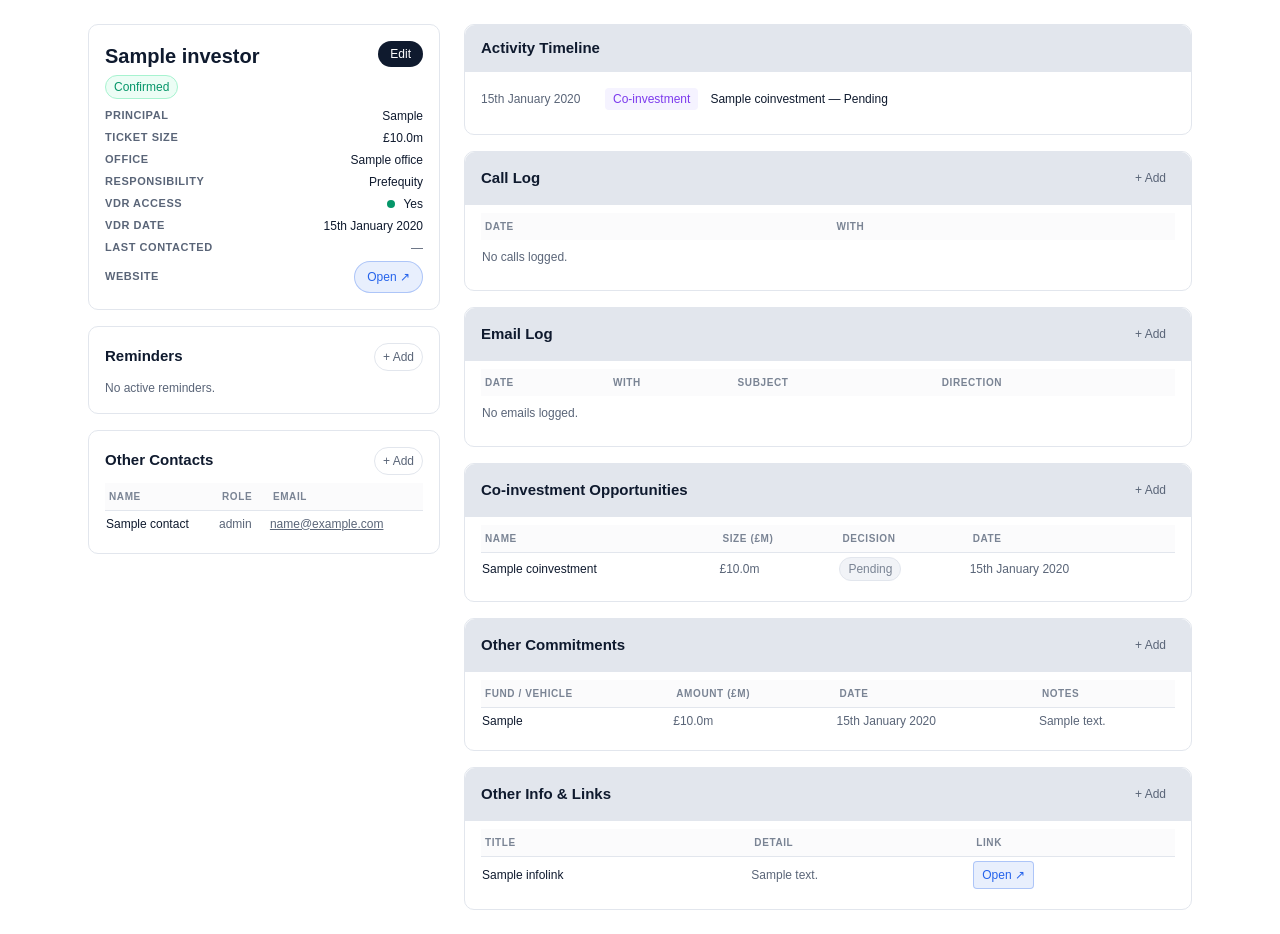
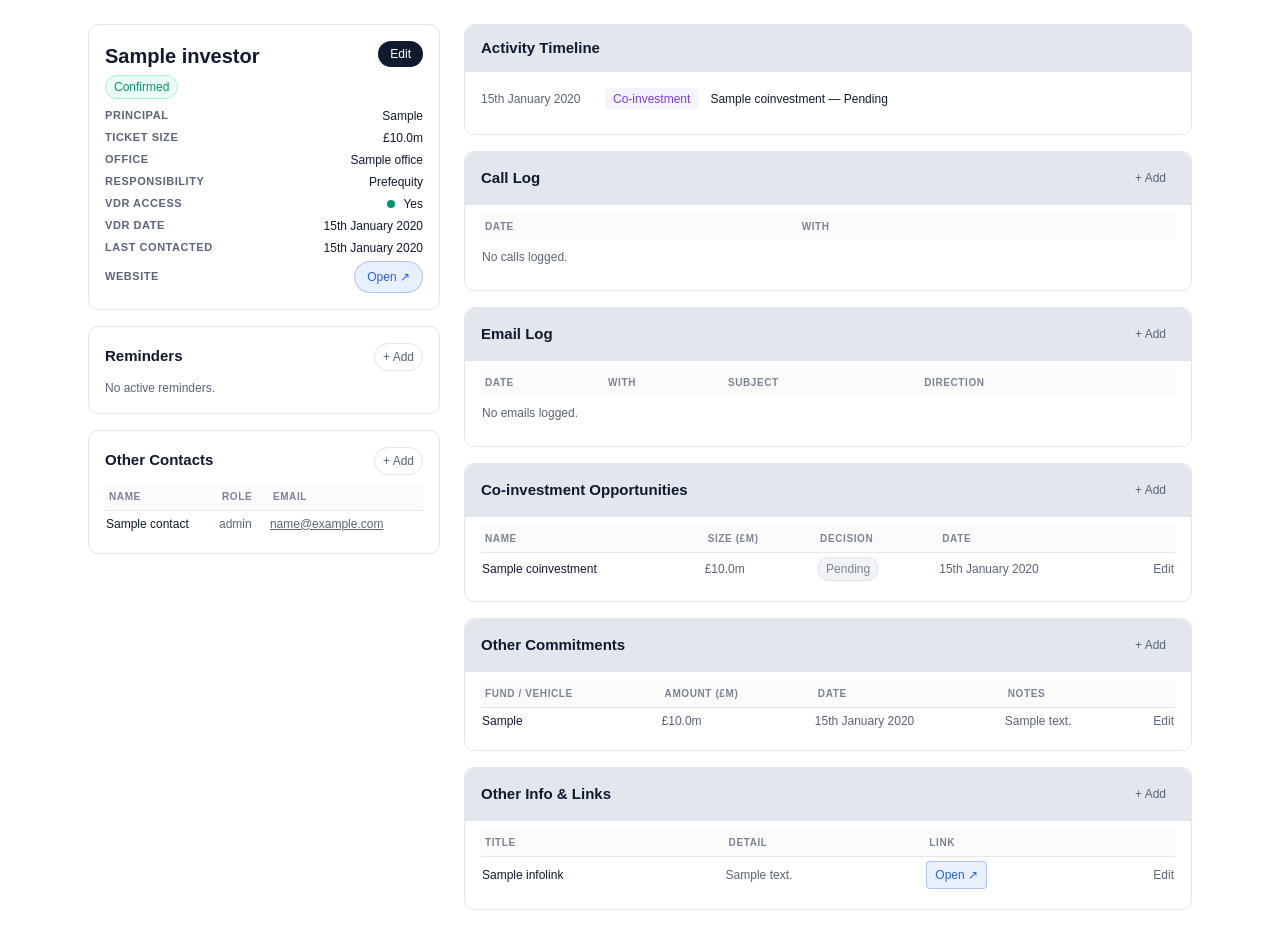
Before and after one commit to RoyKeane94/pref_investor_crm, a Django app: page /investors/1/ in a window 1280 px wide. Shown: the part 74-1008 px from the top of the page. Run offline with Django 5.2, Linux system fonts and the light colour scheme; a user stored in the database is signed in; data comes from the database, SQL or seed files in the repository; tables that the repository leaves empty hold one stand-in row (values such as "Sample post"); data that the repository does not hold is empty.

Commit message:
Editing logs

```diff
--- a/investor_crm/crm/models.py
+++ b/investor_crm/crm/models.py
@@ -78,13 +78,16 @@ class Investor(models.Model):
 
     @property
     def last_contacted(self):
-        """Return the most recent date from call_logs or email_logs, or None."""
+        """Return the most recent date from call_logs, email_logs or co_investments, or None."""
         from itertools import chain
 
         dates = list(
             chain(
                 self.call_logs.values_list('date', flat=True),
                 self.email_logs.values_list('date', flat=True),
+                self.co_investments.exclude(date__isnull=True).values_list(
+                    'date', flat=True
+                ),
             )
         )
         return max(dates) if dates else None
--- a/investor_crm/crm/templates/crm/base.html
+++ b/investor_crm/crm/templates/crm/base.html
@@ -5,6 +5,7 @@
   <meta charset="utf-8">
   <title>{% block title %}Investor CRM{% endblock %}</title>
   <meta name="viewport" content="width=device-width, initial-scale=1">
+  <link rel="icon" type="image/png" href="{% static 'favicon.png' %}">
   <link rel="stylesheet" href="{% static 'css/output.css' %}">
   <script src="https://unpkg.com/htmx.org@2.0.2" defer></script>
   <script>
--- a/investor_crm/crm/templates/crm/partials/call_log_form.html
+++ b/investor_crm/crm/templates/crm/partials/call_log_form.html
@@ -68,6 +68,7 @@
       <tr>
         <th class="py-1.5 px-1">Date</th>
         <th class="py-1.5 px-1">With</th>
+        <th class="py-1.5 px-1 text-right"></th>
       </tr>
     </thead>
     <tbody class="text-grey" x-data="{ openNote: null }">
@@ -78,22 +79,33 @@
           @click="openNote === {{ call.pk }} ? openNote = null : openNote = {{ call.pk }}">
           <td class="py-1 text-navy">{{ call.date|date_ordinal }}</td>
           <td class="py-1">{{ call.with_display|default:"—" }}</td>
+          <td class="py-1 text-right">
+            <button
+              type="button"
+              class="text-body-sm text-grey hover:text-accent"
+              hx-get="{% url 'crm:calllog_edit' investor.pk call.pk %}"
+              hx-target="#modal-container"
+              hx-swap="innerHTML"
+              @click.stop>
+              Edit
+            </button>
+          </td>
         </tr>
         {% if call.notes %}
         <tr x-show="(showAll || {{ forloop.counter }} <= 5) && openNote === {{ call.pk }}">
-          <td colspan="2" class="py-2 px-3 bg-grey-card text-grey">
+          <td colspan="3" class="py-2 px-3 bg-grey-card text-grey">
             {{ call.notes|linebreaksbr }}
           </td>
         </tr>
         {% endif %}
       {% empty %}
         <tr>
-          <td colspan="2" class="py-2 text-grey">No calls logged.</td>
+          <td colspan="3" class="py-2 text-grey">No calls logged.</td>
         </tr>
       {% endfor %}
       {% if call_logs|length > 5 %}
         <tr x-show="!showAll" class="border-t border-grey-border">
-          <td colspan="2" class="py-2">
+          <td colspan="3" class="py-2">
             <button type="button" @click="showAll = true"
                     class="text-body-sm text-accent hover:underline font-medium">
               Show all ({{ call_logs|length }})
--- a/investor_crm/crm/templates/crm/partials/co_investment_form.html
+++ b/investor_crm/crm/templates/crm/partials/co_investment_form.html
@@ -70,6 +70,7 @@
         <th class="py-1.5 px-1">Size (£m)</th>
         <th class="py-1.5 px-1">Decision</th>
         <th class="py-1.5 px-1">Date</th>
+        <th class="py-1.5 px-1 text-right"></th>
       </tr>
     </thead>
     <tbody class="text-grey">
@@ -93,15 +94,25 @@
             </span>
           </td>
           <td class="py-1">{% if coinvest.date %}{{ coinvest.date|date_ordinal }}{% else %}—{% endif %}</td>
+          <td class="py-1 text-right">
+            <button
+              type="button"
+              class="text-body-sm text-grey hover:text-accent"
+              hx-get="{% url 'crm:coinvestment_edit' investor.pk coinvest.pk %}"
+              hx-target="#modal-container"
+              hx-swap="innerHTML">
+              Edit
+            </button>
+          </td>
         </tr>
       {% empty %}
         <tr>
-          <td colspan="4" class="py-2 text-grey">No co-investments.</td>
+          <td colspan="5" class="py-2 text-grey">No co-investments.</td>
         </tr>
       {% endfor %}
       {% if co_investments|length > 5 %}
         <tr x-show="!showAll" class="border-t border-grey-border">
-          <td colspan="4" class="py-2">
+          <td colspan="5" class="py-2">
             <button type="button" @click="showAll = true"
                     class="text-body-sm text-accent hover:underline font-medium">
               Show all ({{ co_investments|length }})
--- a/investor_crm/crm/templates/crm/partials/commitment_form.html
+++ b/investor_crm/crm/templates/crm/partials/commitment_form.html
@@ -66,6 +66,7 @@
         <th class="py-1.5 px-1">Amount (£m)</th>
         <th class="py-1.5 px-1">Date</th>
         <th class="py-1.5 px-1">Notes</th>
+        <th class="py-1.5 px-1 text-right"></th>
       </tr>
     </thead>
     <tbody class="text-grey">
@@ -82,15 +83,25 @@
           </td>
           <td class="py-1">{% if c.date %}{{ c.date|date_ordinal }}{% else %}—{% endif %}</td>
           <td class="py-1">{{ c.notes|default:"—" }}</td>
+          <td class="py-1 text-right">
+            <button
+              type="button"
+              class="text-body-sm text-grey hover:text-accent"
+              hx-get="{% url 'crm:commitment_edit' investor.pk c.pk %}"
+              hx-target="#modal-container"
+              hx-swap="innerHTML">
+              Edit
+            </button>
+          </td>
         </tr>
       {% empty %}
         <tr>
-          <td colspan="4" class="py-2 text-grey">No other commitments.</td>
+          <td colspan="5" class="py-2 text-grey">No other commitments.</td>
         </tr>
       {% endfor %}
       {% if commitments|length > 5 %}
         <tr x-show="!showAll" class="border-t border-grey-border">
-          <td colspan="4" class="py-2">
+          <td colspan="5" class="py-2">
             <button type="button" @click="showAll = true"
                     class="text-body-sm text-accent hover:underline font-medium">
               Show all ({{ commitments|length }})
--- a/investor_crm/crm/templates/crm/partials/email_log_form.html
+++ b/investor_crm/crm/templates/crm/partials/email_log_form.html
@@ -70,6 +70,7 @@
         <th class="py-1.5 px-1">With</th>
         <th class="py-1.5 px-1">Subject</th>
         <th class="py-1.5 px-1">Direction</th>
+        <th class="py-1.5 px-1 text-right"></th>
       </tr>
     </thead>
     <tbody class="text-grey" x-data="{ openNote: null }">
@@ -91,22 +92,33 @@
               {{ email.get_direction_display }}
             </span>
           </td>
+          <td class="py-1 text-right">
+            <button
+              type="button"
+              class="text-body-sm text-grey hover:text-accent"
+              hx-get="{% url 'crm:emaillog_edit' investor.pk email.pk %}"
+              hx-target="#modal-container"
+              hx-swap="innerHTML"
+              @click.stop>
+              Edit
+            </button>
+          </td>
         </tr>
         {% if email.notes %}
         <tr x-show="(showAll || {{ forloop.counter }} <= 5) && openNote === {{ email.pk }}">
-          <td colspan="4" class="py-2 px-3 bg-grey-card text-grey">
+          <td colspan="5" class="py-2 px-3 bg-grey-card text-grey">
             {{ email.notes|linebreaksbr }}
           </td>
         </tr>
         {% endif %}
       {% empty %}
         <tr>
-          <td colspan="4" class="py-2 text-grey">No emails logged.</td>
+          <td colspan="5" class="py-2 text-grey">No emails logged.</td>
         </tr>
       {% endfor %}
       {% if email_logs|length > 5 %}
         <tr x-show="!showAll" class="border-t border-grey-border">
-          <td colspan="4" class="py-2">
+          <td colspan="5" class="py-2">
             <button type="button" @click="showAll = true"
                     class="text-body-sm text-accent hover:underline font-medium">
               Show all ({{ email_logs|length }})
--- a/investor_crm/crm/templates/crm/partials/info_link_form.html
+++ b/investor_crm/crm/templates/crm/partials/info_link_form.html
@@ -64,6 +64,7 @@
         <th class="py-1.5 px-1">Title</th>
         <th class="py-1.5 px-1">Detail</th>
         <th class="py-1.5 px-1">Link</th>
+        <th class="py-1.5 px-1 text-right"></th>
       </tr>
     </thead>
     <tbody class="text-grey">
@@ -82,15 +83,25 @@
               —
             {% endif %}
           </td>
+          <td class="py-1 text-right">
+            <button
+              type="button"
+              class="text-body-sm text-grey hover:text-accent"
+              hx-get="{% url 'crm:infolink_edit' investor.pk info.pk %}"
+              hx-target="#modal-container"
+              hx-swap="innerHTML">
+              Edit
+            </button>
+          </td>
         </tr>
       {% empty %}
         <tr>
-          <td colspan="3" class="py-2 text-grey">No info links.</td>
+          <td colspan="4" class="py-2 text-grey">No info links.</td>
         </tr>
       {% endfor %}
       {% if info_links|length > 5 %}
         <tr x-show="!showAll" class="border-t border-grey-border">
-          <td colspan="3" class="py-2">
+          <td colspan="4" class="py-2">
             <button type="button" @click="showAll = true"
                     class="text-body-sm text-accent hover:underline font-medium">
               Show all ({{ info_links|length }})
--- a/investor_crm/crm/urls.py
+++ b/investor_crm/crm/urls.py
@@ -31,6 +31,11 @@ urlpatterns = [
         name='calllog_delete',
     ),
     path(
+        'investors/<int:pk>/calls/<int:call_pk>/edit/',
+        views.calllog_edit,
+        name='calllog_edit',
+    ),
+    path(
         'investors/<int:pk>/emails/create/',
         views.emaillog_create,
         name='emaillog_create',
@@ -39,6 +44,11 @@ urlpatterns = [
         'investors/<int:pk>/emails/<int:email_pk>/delete/',
         views.emaillog_delete,
         name='emaillog_delete',
+    ),
+    path(
+        'investors/<int:pk>/emails/<int:email_pk>/edit/',
+        views.emaillog_edit,
+        name='emaillog_edit',
     ),
     path(
         'investors/<int:pk>/coinvestments/create/',
@@ -51,6 +61,11 @@ urlpatterns = [
         name='coinvestment_delete',
     ),
     path(
+        'investors/<int:pk>/coinvestments/<int:coinvest_pk>/edit/',
+        views.coinvestment_edit,
+        name='coinvestment_edit',
+    ),
+    path(
         'investors/<int:pk>/commitments/create/',
         views.commitment_create,
         name='commitment_create',
@@ -61,6 +76,11 @@ urlpatterns = [
         name='commitment_delete',
     ),
     path(
+        'investors/<int:pk>/commitments/<int:commit_pk>/edit/',
+        views.commitment_edit,
+        name='commitment_edit',
+    ),
+    path(
         'investors/<int:pk>/infolinks/create/',
         views.infolink_create,
         name='infolink_create',
@@ -69,6 +89,11 @@ urlpatterns = [
         'investors/<int:pk>/infolinks/<int:link_pk>/delete/',
         views.infolink_delete,
         name='infolink_delete',
+    ),
+    path(
+        'investors/<int:pk>/infolinks/<int:link_pk>/edit/',
+        views.infolink_edit,
+        name='infolink_edit',
     ),
     path(
         'investors/<int:pk>/reminders/create/',
--- a/investor_crm/crm/views.py
+++ b/investor_crm/crm/views.py
@@ -3,7 +3,8 @@ from itertools import chain
 
 from django.contrib.auth.decorators import login_required
 from django.db.models import Count, DateField, OuterRef, Q, Subquery
-from django.db.models.functions import Greatest
+from django.db.models import Value
+from django.db.models.functions import Coalesce, Greatest, NullIf
 from django.http import HttpRequest, HttpResponse, HttpResponseBadRequest
 from django.conf import settings
 from django.shortcuts import get_object_or_404, redirect, render
@@ -49,11 +50,28 @@ def _annotated_investors():
         .order_by('-date')
         .values('date')[:1]
     )
+    latest_coinvestment = (
+        CoInvestment.objects.filter(
+            investor=OuterRef('pk'), date__isnull=False
+        )
+        .order_by('-date')
+        .values('date')[:1]
+    )
 
     return Investor.objects.annotate(
         last_call=Subquery(latest_call, output_field=DateField()),
         last_email=Subquery(latest_email, output_field=DateField()),
-        latest_contact_date=Greatest('last_call', 'last_email'),
+        last_coinvestment=Subquery(
+            latest_coinvestment, output_field=DateField()
+        ),
+        latest_contact_date=NullIf(
+            Greatest(
+                Coalesce('last_call', date.min),
+                Coalesce('last_email', date.min),
+                Coalesce('last_coinvestment', date.min),
+            ),
+            Value(date.min, output_field=DateField()),
+        ),
     )
 
 
@@ -374,6 +392,31 @@ def calllog_create(request: HttpRequest, pk: int) -> HttpResponse:
 
 
 @login_required
+def calllog_edit(request: HttpRequest, pk: int, call_pk: int) -> HttpResponse:
+    investor = get_object_or_404(Investor, pk=pk)
+    call = get_object_or_404(CallLog, pk=call_pk, investor=investor)
+    if request.method == 'POST':
+        form = CallLogForm(request.POST, investor=investor, instance=call)
+        if form.is_valid():
+            form.save()
+            response = HttpResponse('', content_type='text/html')
+            response['HX-Trigger'] = 'callLogsChanged'
+            return response
+    else:
+        form = CallLogForm(investor=investor, instance=call)
+    return render(
+        request,
+        'crm/partials/call_log_form.html',
+        {
+            'form': form,
+            'investor': investor,
+            'show_form': True,
+            'post_url': reverse('crm:calllog_edit', args=[investor.pk, call.pk]),
+        },
+    )
+
+
+@login_required
 def calllog_delete(request: HttpRequest, pk: int, call_pk: int) -> HttpResponse:
     investor = get_object_or_404(Investor, pk=pk)
     call = get_object_or_404(CallLog, pk=call_pk, investor=investor)
@@ -405,6 +448,31 @@ def emaillog_create(request: HttpRequest, pk: int) -> HttpResponse:
             'investor': investor,
             'show_form': True,
             'post_url': reverse('crm:emaillog_create', args=[investor.pk]),
+        },
+    )
+
+
+@login_required
+def emaillog_edit(request: HttpRequest, pk: int, email_pk: int) -> HttpResponse:
+    investor = get_object_or_404(Investor, pk=pk)
+    email = get_object_or_404(EmailLog, pk=email_pk, investor=investor)
+    if request.method == 'POST':
+        form = EmailLogForm(request.POST, investor=investor, instance=email)
+        if form.is_valid():
+            form.save()
+            response = HttpResponse('', content_type='text/html')
+            response['HX-Trigger'] = 'emailLogsChanged'
+            return response
+    else:
+        form = EmailLogForm(investor=investor, instance=email)
+    return render(
+        request,
+        'crm/partials/email_log_form.html',
+        {
+            'form': form,
+            'investor': investor,
+            'show_form': True,
+            'post_url': reverse('crm:emaillog_edit', args=[investor.pk, email.pk]),
         },
     )
 
@@ -450,6 +518,33 @@ def coinvestment_create(request: HttpRequest, pk: int) -> HttpResponse:
 
 
 @login_required
+def coinvestment_edit(
+    request: HttpRequest, pk: int, coinvest_pk: int
+) -> HttpResponse:
+    investor = get_object_or_404(Investor, pk=pk)
+    coinvest = get_object_or_404(CoInvestment, pk=coinvest_pk, investor=investor)
+    if request.method == 'POST':
+        form = CoInvestmentForm(request.POST, instance=coinvest)
+        if form.is_valid():
+            form.save()
+            response = HttpResponse('', content_type='text/html')
+            response['HX-Trigger'] = 'coinvestmentsChanged'
+            return response
+    else:
+        form = CoInvestmentForm(instance=coinvest)
+    return render(
+        request,
+        'crm/partials/co_investment_form.html',
+        {
+            'form': form,
+            'investor': investor,
+            'show_form': True,
+            'post_url': reverse('crm:coinvestment_edit', args=[investor.pk, coinvest.pk]),
+        },
+    )
+
+
+@login_required
 def coinvestment_delete(
     request: HttpRequest, pk: int, coinvest_pk: int
 ) -> HttpResponse:
@@ -485,6 +580,35 @@ def commitment_create(request: HttpRequest, pk: int) -> HttpResponse:
             'investor': investor,
             'show_form': True,
             'post_url': reverse('crm:commitment_create', args=[investor.pk]),
+        },
+    )
+
+
+@login_required
+def commitment_edit(
+    request: HttpRequest, pk: int, commit_pk: int
+) -> HttpResponse:
+    investor = get_object_or_404(Investor, pk=pk)
+    commitment = get_object_or_404(
+        OtherCommitment, pk=commit_pk, investor=investor
+    )
+    if request.method == 'POST':
+        form = OtherCommitmentForm(request.POST, instance=commitment)
+        if form.is_valid():
+            form.save()
+            response = HttpResponse('', content_type='text/html')
+            response['HX-Trigger'] = 'commitmentsChanged'
+            return response
+    else:
+        form = OtherCommitmentForm(instance=commitment)
+    return render(
+        request,
+        'crm/partials/commitment_form.html',
+        {
+            'form': form,
+            'investor': investor,
+            'show_form': True,
+            'post_url': reverse('crm:commitment_edit', args=[investor.pk, commitment.pk]),
         },
     )
 
@@ -527,6 +651,33 @@ def infolink_create(request: HttpRequest, pk: int) -> HttpResponse:
             'investor': investor,
             'show_form': True,
             'post_url': reverse('crm:infolink_create', args=[investor.pk]),
+        },
+    )
+
+
+@login_required
+def infolink_edit(
+    request: HttpRequest, pk: int, link_pk: int
+) -> HttpResponse:
+    investor = get_object_or_404(Investor, pk=pk)
+    info = get_object_or_404(InfoLink, pk=link_pk, investor=investor)
+    if request.method == 'POST':
+        form = InfoLinkForm(request.POST, instance=info)
+        if form.is_valid():
+            form.save()
+            response = HttpResponse('', content_type='text/html')
+            response['HX-Trigger'] = 'infoLinksChanged'
+            return response
+    else:
+        form = InfoLinkForm(instance=info)
+    return render(
+        request,
+        'crm/partials/info_link_form.html',
+        {
+            'form': form,
+            'investor': investor,
+            'show_form': True,
+            'post_url': reverse('crm:infolink_edit', args=[investor.pk, info.pk]),
         },
     )
 
```
Also changed, not shown: investor_crm/static/favicon.png (added).
